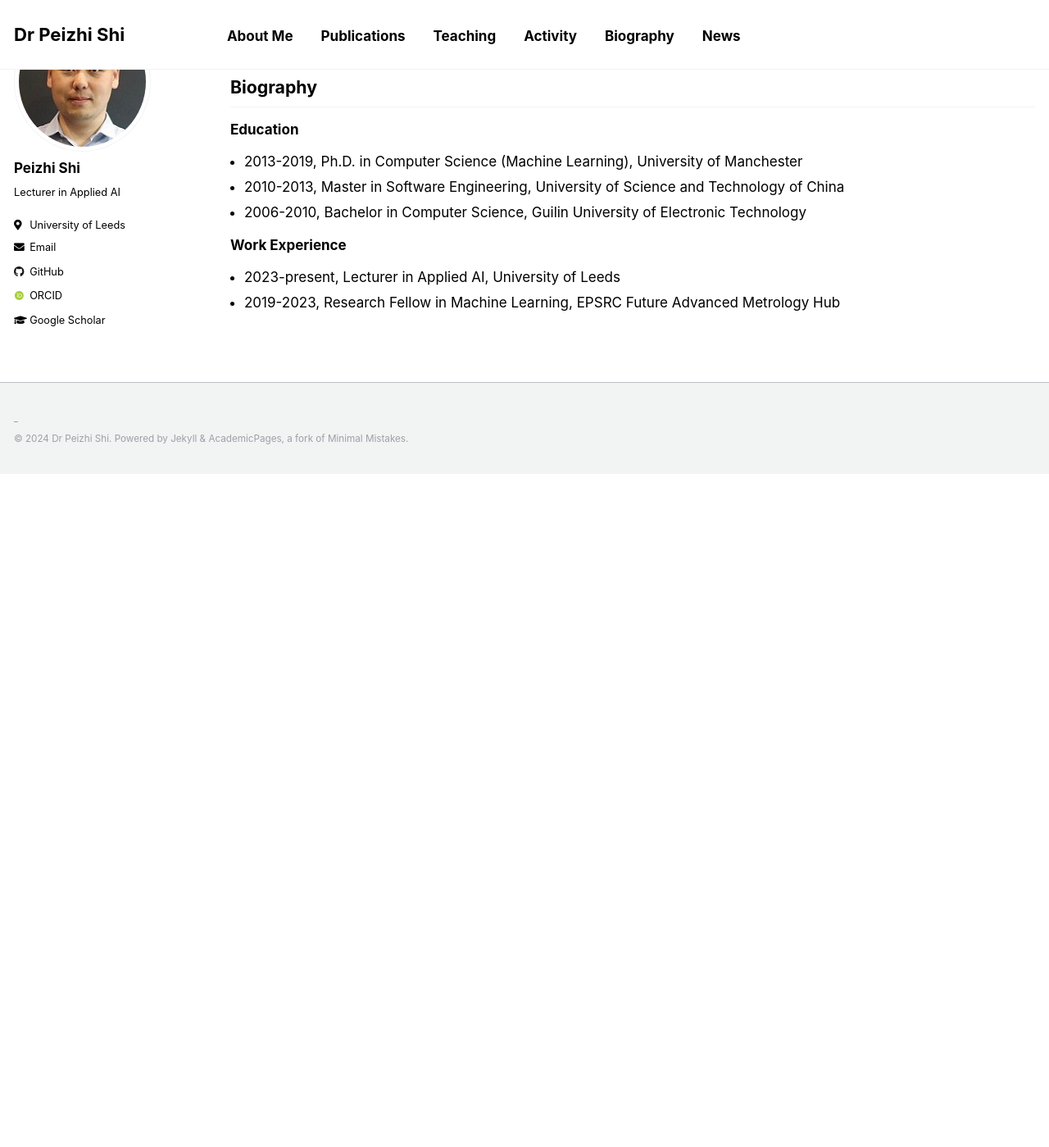
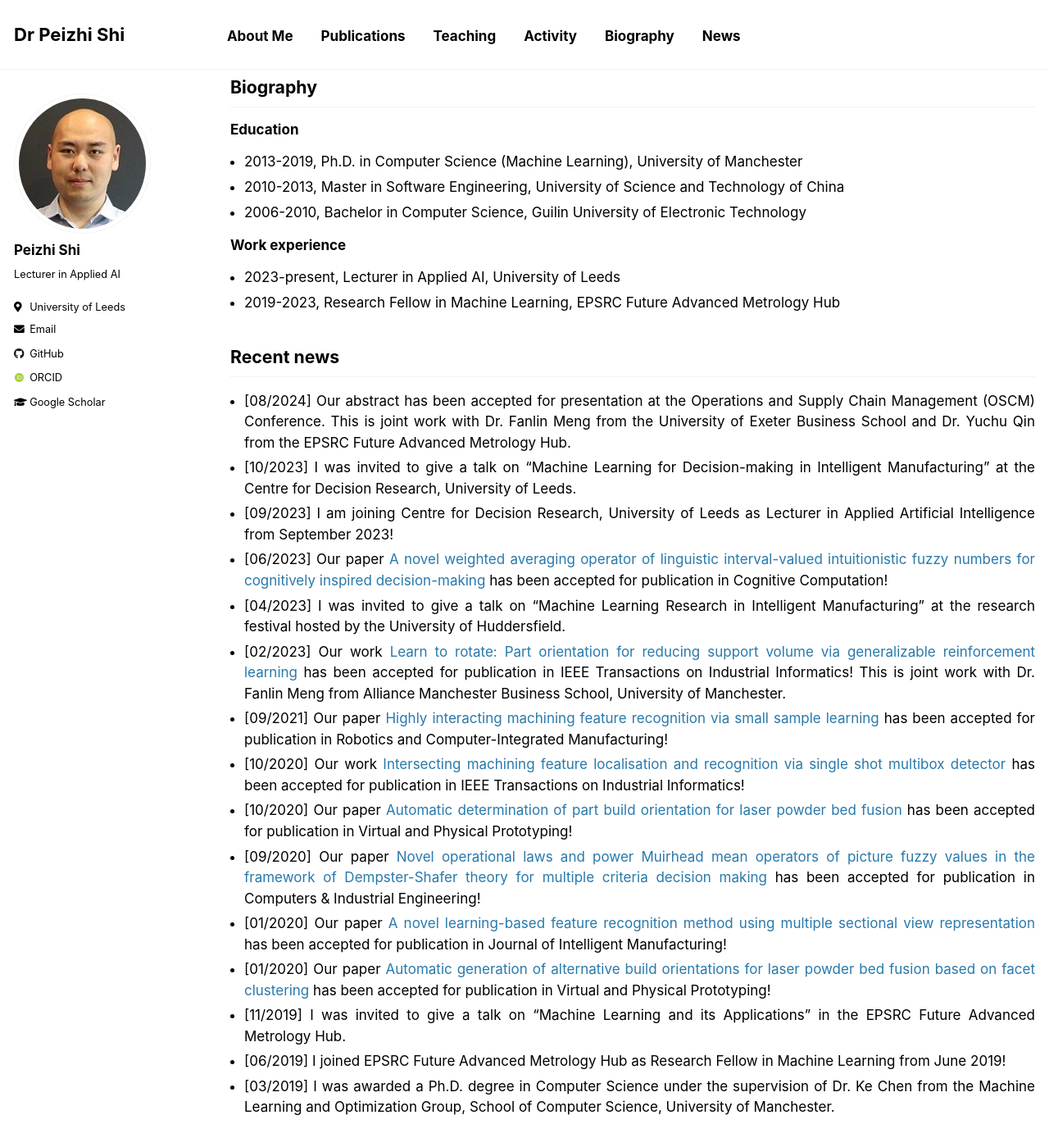
Before and after one commit to PeizhiShi/peizhishi.github.io, a Jekyll site: the page built from _pages/index.md, in a window 1280 px wide and 1400 px high, scrolled down 1942 px. Shown: the whole window at 82% size. Built offline with Jekyll 4.4.1, drawn with Linux system fonts in a browser that asks for light colours; some web fonts are replaced; our own code applies the rules of GitHub Pages for plain Markdown files; before the commit the page ends 2520 px from its top, so only the background shows below that; some of the changed text lies outside the part shown.

Commit message:
Update index.md

```diff
--- a/_pages/index.md
+++ b/_pages/index.md
@@ -7,9 +7,9 @@ author_profile: true
 
 I am a Lecturer in Applied Artificial Intelligence at the [Centre for Decision Research](https://cdr.leeds.ac.uk/), [University of Leeds](https://www.leeds.ac.uk/). In March 2019, I completed my Ph.D. in Computer Science under the supervision of [Dr. Ke Chen](https://www.cs.man.ac.uk/~kechen/index.php) from the Machine Learning and Optimization Group, School of Computer Science, [University of Manchester](https://www.manchester.ac.uk/). From 2019 to 2023, I served as a Research Fellow in Machine Learning at the Maths Group of the EPSRC Future Advanced Metrology Hub. All my experiences center around adopting machine learning to tackle real-world problems.
 
-My research interests include machine learning (ML), computer vision (CV), artificial intelligence (AI), and their real-world applications, particularly in sustainable manufacturing, design for additive manufacturing, and production research. I have been conducting research in machine learning for over ten years and have authored or co-authored {{site.publications | size}} papers in leading journals in my field, such as IEEE Transactions on Industrial Informatics, Robotics and Computer-Integrated Manufacturing, Virtual and Physical Prototyping, Journal of Intelligent Manufacturing, Computers & Industrial Engineering, and Cognitive Computation. For details, please visit my [Publications](index.html#publications) and [Google Scholar](https://scholar.google.com/citations?user=qQuCvmQAAAAJ) pages.
+My research interests include **machine learning (ML), computer vision (CV), artificial intelligence (AI), and their real-world applications**, particularly in sustainable manufacturing, design for additive manufacturing, and production research. I have been conducting research in machine learning for over ten years and have authored or co-authored {{site.publications | size}} papers in leading journals in my field, such as IEEE Transactions on Industrial Informatics, Robotics and Computer-Integrated Manufacturing, Virtual and Physical Prototyping, Journal of Intelligent Manufacturing, Computers & Industrial Engineering, and Cognitive Computation. For details, please visit my [Publications](index.html#publications) and [Google Scholar](https://scholar.google.com/citations?user=qQuCvmQAAAAJ) pages.
 
-## ML Publications
+## Machine learning publications
 
 {% include base_path %}
 
@@ -41,10 +40,10 @@ For other AI-related publications, please visit my [Google Scholar](https://scho
 - [CIRP Annals - Manufacturing Technology](https://www.sciencedirect.com/journal/cirp-annals)
 - [IEEE Transactions on Games](https://ieeexplore.ieee.org/xpl/RecentIssue.jsp?punumber=7782673)
 
-### Guest Editor
+### Guest editor
 - Special Issue ”[Application of Artificial Intelligence Techniques in Additive Manufacturing](https://www.mdpi.com/journal/processes/special_issues/Artificial_Intelligence_Manufacturing)” of Processes.
 
-### Invited Talk
+### Invited talk
 - 2023, "Machine Learning for Decision-making in Intelligent Manufacturing", centre for decision research, University of Leeds, UK
 - 2023, "Machine Learning Research in Intelligent Manufacturing", research festival, University of Huddersfield, UK
 - 2019, "Machine Learning and its Applications", EPSRC Future Advanced Metrology Hub, UK
@@ -56,6 +55,24 @@ For other AI-related publications, please visit my [Google Scholar](https://scho
 - 2010-2013, Master in Software Engineering, University of Science and Technology of China
 - 2006-2010, Bachelor in Computer Science, Guilin University of Electronic Technology
 
-### Work Experience
+### Work experience
 - 2023-present, Lecturer in Applied AI, University of Leeds
 - 2019-2023,  Research Fellow in Machine Learning, EPSRC Future Advanced Metrology Hub
+
+## Recent news
+
+- [08/2024] Our abstract has been accepted for presentation at the Operations and Supply Chain Management (OSCM) Conference. This is joint work with Dr. Fanlin Meng from the University of Exeter Business School and Dr. Yuchu Qin from the EPSRC Future Advanced Metrology Hub.
+- [10/2023] I was invited to give a talk on “Machine Learning for Decision-making in Intelligent Manufacturing” at the Centre for Decision Research, University of Leeds.
+- [09/2023] I am joining Centre for Decision Research, University of Leeds as Lecturer in Applied Artificial Intelligence from September 2023!
+- [06/2023] Our paper [A novel weighted averaging operator of linguistic interval-valued intuitionistic fuzzy numbers for cognitively inspired decision-making](https://doi.org/10.1007/s12559-023-10167-y) has been accepted for publication in Cognitive Computation!
+- [04/2023] I was invited to give a talk on “Machine Learning Research in Intelligent Manufacturing” at the research festival hosted by the University of Huddersfield.
+- [02/2023] Our work [Learn to rotate: Part orientation for reducing support volume via generalizable reinforcement learning](https://ieeexplore.ieee.org/abstract/document/10054468) has been accepted for publication in IEEE Transactions on Industrial Informatics! This is joint work with Dr. Fanlin Meng from Alliance Manchester Business School, University of Manchester.
+- [09/2021] Our paper [Highly interacting machining feature recognition via small sample learning](https://doi.org/10.1016/j.rcim.2021.102260) has been accepted for publication in Robotics and Computer-Integrated Manufacturing!
+- [10/2020] Our work [Intersecting machining feature localisation and recognition via single shot multibox detector](https://doi.org/10.1109/TII.2020.3030620) has been accepted for publication in IEEE Transactions on Industrial Informatics!
+- [10/2020] Our paper [Automatic determination of part build orientation for laser powder bed fusion](https://doi.org/10.1080/17452759.2020.1832793) has been accepted for publication in Virtual and Physical Prototyping!
+- [09/2020] Our paper [Novel operational laws and power Muirhead mean operators of picture fuzzy values in the framework of Dempster-Shafer theory for multiple criteria decision making](https://doi.org/10.1016/j.cie.2020.106853) has been accepted for publication in Computers & Industrial Engineering!
+- [01/2020] Our paper [A novel learning-based feature recognition method using multiple sectional view representation](https://doi.org/10.1007/s10845-020-01533-w) has been accepted for publication in Journal of Intelligent Manufacturing!
+- [01/2020] Our paper [Automatic generation of alternative build orientations for laser powder bed fusion based on facet clustering](https://doi.org/10.1080/17452759.2020.1756086) has been accepted for publication in Virtual and Physical Prototyping!
+- [11/2019] I was invited to give a talk on “Machine Learning and its Applications” in the EPSRC Future Advanced Metrology Hub.
+- [06/2019] I joined EPSRC Future Advanced Metrology Hub as Research Fellow in Machine Learning from June 2019!
+- [03/2019] I was awarded a Ph.D. degree in Computer Science under the supervision of Dr. Ke Chen from the Machine Learning and Optimization Group, School of Computer Science, University of Manchester.
```
Also changed, not shown: other parts of _pages/index.md (+9 -10 lines).
